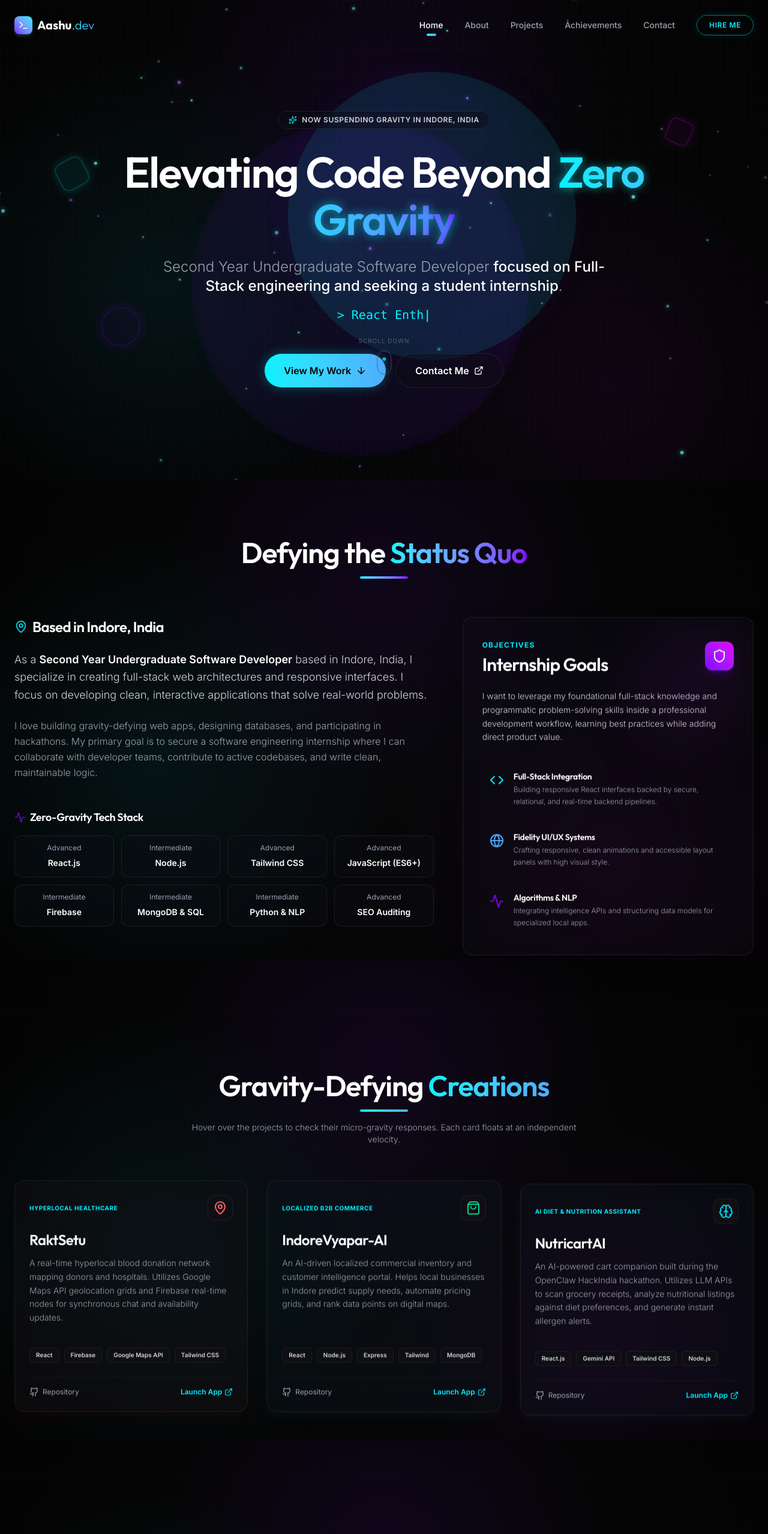
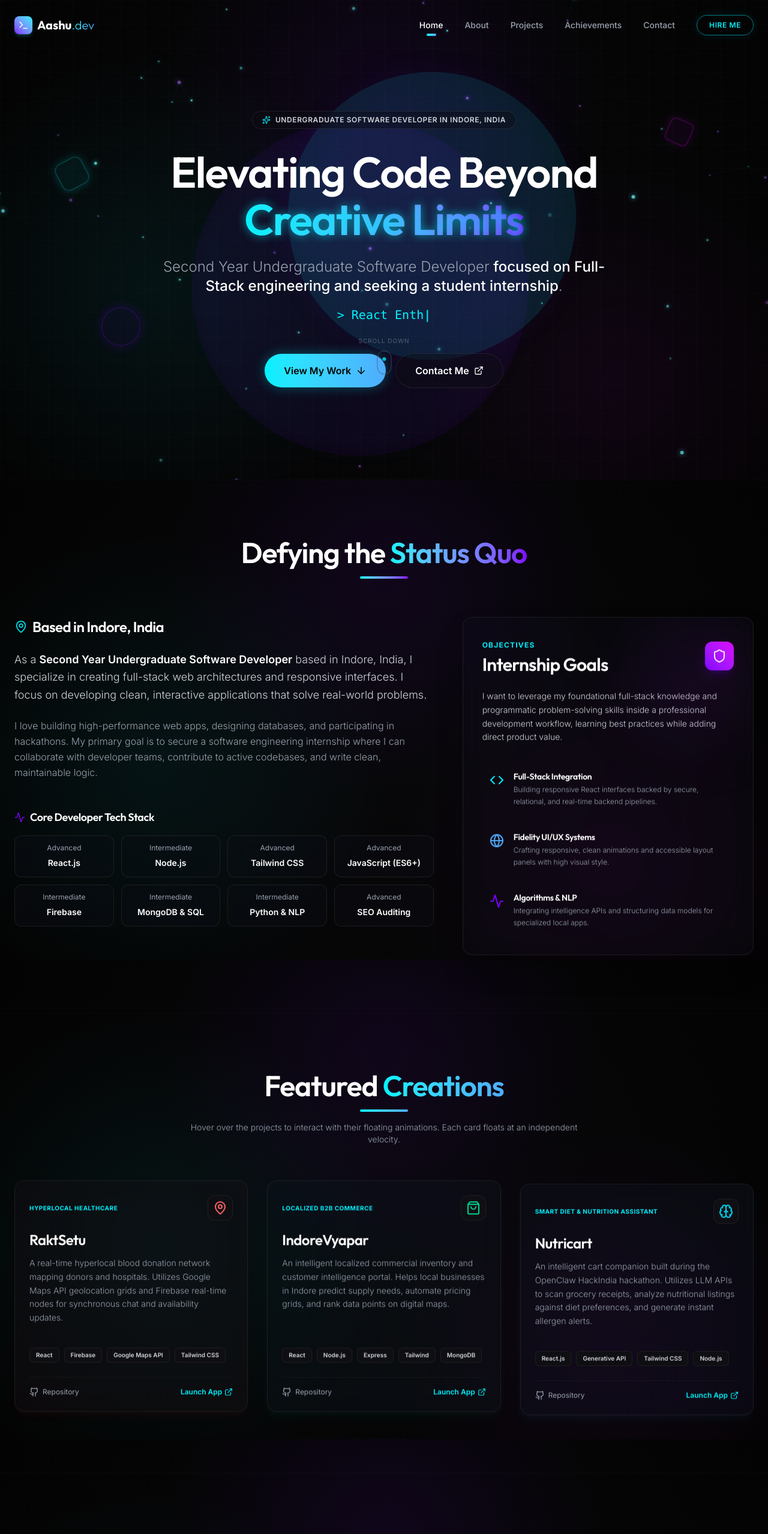
Before and after one commit to aashu2252/Portfolio, a React (Vite) app: page / in a window 1280 px wide. Shown: the top 2558 px of the page at 60% size. Built offline with nearby package versions, Linux system fonts and the light colour scheme.

Commit message:
refactor: scrub AI thematic keywords from comments, text content, and variables to align with student resume guidelines

```diff
--- a/index.html
+++ b/index.html
@@ -4,10 +4,10 @@
     <meta charset="UTF-8" />
     <link rel="icon" type="image/svg+xml" href="/src/favicon.svg" />
     <meta name="viewport" content="width=device-width, initial-scale=1.0" />
-    <meta name="description" content="Portfolio of a Second Year Undergraduate Software Developer seeking a Software Engineering Internship. Antigravity deep space dark theme." />
+    <meta name="description" content="Portfolio of a Second Year Undergraduate Software Developer seeking a Software Engineering Internship. Interactive deep space dark theme." />
     <meta name="keywords" content="Portfolio, Software Developer, Web Development, Indore, React, Tailwind CSS, Vite, Internship" />
     <meta name="author" content="Aashutosh Kumar Singh" />
-    <title>Antigravity | Second Year Undergraduate Software Developer</title>
+    <title>Aashutosh | Second Year Undergraduate Software Developer</title>
 
     <!-- Google Fonts -->
     <link rel="preconnect" href="https://fonts.googleapis.com">
--- a/src/App.jsx
+++ b/src/App.jsx
@@ -9,7 +9,7 @@ import Contact from './components/Contact';
 export default function App() {
   return (
     <div className="relative min-h-screen text-gray-200">
-      {/* Zero Gravity Starfield Canvas */}
+      {/* Floating Starfield Canvas */}
       <SpaceBackground />
 
       {/* Main Page Elements */}
--- a/src/components/About.jsx
+++ b/src/components/About.jsx
@@ -65,14 +65,14 @@ export default function About() {
             </p>
 
             <p className="text-gray-400 leading-relaxed font-light">
-              I love building gravity-defying web apps, designing databases, and participating in hackathons. My primary goal is to secure a software engineering internship where I can collaborate with developer teams, contribute to active codebases, and write clean, maintainable logic.
+              I love building high-performance web apps, designing databases, and participating in hackathons. My primary goal is to secure a software engineering internship where I can collaborate with developer teams, contribute to active codebases, and write clean, maintainable logic.
             </p>
 
             {/* Tech Stack Grid */}
             <div className="pt-6">
               <h4 className="text-lg font-outfit font-semibold text-gray-200 mb-4 flex items-center gap-2">
                 <Activity size={18} className="text-nebula-purple" />
-                Zero-Gravity Tech Stack
+                Core Developer Tech Stack
               </h4>
               <div className="grid grid-cols-2 sm:grid-cols-4 gap-3">
                 {skills.map((skill) => (
--- a/src/components/Achievements.jsx
+++ b/src/components/Achievements.jsx
@@ -17,7 +17,7 @@ export default function Achievements() {
       year: '2025',
       title: 'OpenClaw HackIndia Hackathon',
       role: 'Hackathon Competitor',
-      desc: 'Designed and built NutricartAI—an AI companion that parses grocery receipt facts and checks diet preferences in real-time.',
+      desc: 'Designed and built Nutricart—an intelligent companion that parses grocery receipt facts and checks diet preferences in real-time.',
       icon: <ShieldAlert className="text-rose-400" size={24} />,
       color: 'border-rose-500/30 text-rose-400',
       glow: 'shadow-rose-500/5',
--- a/src/components/Contact.jsx
+++ b/src/components/Contact.jsx
@@ -178,7 +178,7 @@ export default function Contact() {
                     <CheckCircle2 size={48} className="text-nebula-cyan mb-4 animate-bounce" />
                     <h4 className="text-xl font-outfit font-bold text-white mb-2">Message Received!</h4>
                     <p className="text-sm text-gray-400 font-light max-w-sm">
-                      Your transmission has cleared the gravity well. I will respond to your coordinates shortly.
+                      Your message has been successfully transmitted. I will get back to you shortly.
                     </p>
                   </motion.div>
                 )}
@@ -199,7 +199,7 @@ export default function Contact() {
           </div>
 
           <p className="text-xs text-gray-500 font-light">
-            © {new Date().getFullYear()} Aashutosh Kumar Singh. Defying gravity since 2025.
+            © {new Date().getFullYear()} Aashutosh Kumar Singh. Building for the web since 2025.
           </p>
 
           <div className="flex items-center space-x-4">
--- a/src/components/Hero.jsx
+++ b/src/components/Hero.jsx
@@ -58,7 +58,7 @@ export default function Hero() {
       <div className="absolute top-1/4 left-1/4 w-[35rem] h-[35rem] bg-nebula-purple/10 rounded-full blur-[120px] pointer-events-none animate-pulse-glow" />
       <div className="absolute bottom-1/4 right-1/4 w-[30rem] h-[30rem] bg-nebula-cyan/10 rounded-full blur-[100px] pointer-events-none animate-pulse-glow" style={{ animationDelay: '2s' }} />
 
-      {/* Floating Geometric Orbs (Antigravity Physics) */}
+      {/* Floating Geometric Orbs (Buoyant Physics) */}
       <motion.div
         className="absolute top-1/3 left-10 md:left-24 w-12 h-12 rounded-xl border border-nebula-cyan/30 bg-nebula-cyan/5 shadow-[0_0_15px_rgba(0,242,254,0.2)] pointer-events-none"
         animate={{
@@ -108,7 +108,7 @@ export default function Hero() {
         >
           <Sparkles size={14} className="text-nebula-cyan animate-pulse" />
           <span className="text-xs font-semibold tracking-wider uppercase text-gray-300">
-            Now suspending gravity in Indore, India
+            Undergraduate Software Developer in Indore, India
           </span>
         </motion.div>
 
@@ -121,7 +121,7 @@ export default function Hero() {
         >
           Elevating Code Beyond{' '}
           <span className="text-transparent bg-clip-text bg-gradient-to-r from-nebula-cyan via-nebula-blue to-nebula-purple text-glow-cyan">
-            Zero Gravity
+            Creative Limits
           </span>
         </motion.h1>
 
--- a/src/components/Projects.jsx
+++ b/src/components/Projects.jsx
@@ -17,9 +17,9 @@ export default function Projects() {
       demo: '#',
     },
     {
-      title: 'IndoreVyapar-AI',
+      title: 'IndoreVyapar',
       category: 'Localized B2B Commerce',
-      desc: 'An AI-driven localized commercial inventory and customer intelligence portal. Helps local businesses in Indore predict supply needs, automate pricing grids, and rank data points on digital maps.',
+      desc: 'An intelligent localized commercial inventory and customer intelligence portal. Helps local businesses in Indore predict supply needs, automate pricing grids, and rank data points on digital maps.',
       tech: ['React', 'Node.js', 'Express', 'Tailwind', 'MongoDB'],
       icon: <ShoppingBag className="text-emerald-400" size={24} />,
       gradient: 'from-emerald-500/10 to-teal-500/10',
@@ -30,10 +30,10 @@ export default function Projects() {
       demo: '#',
     },
     {
-      title: 'NutricartAI',
-      category: 'AI Diet & Nutrition Assistant',
-      desc: 'An AI-powered cart companion built during the OpenClaw HackIndia hackathon. Utilizes LLM APIs to scan grocery receipts, analyze nutritional listings against diet preferences, and generate instant allergen alerts.',
-      tech: ['React.js', 'Gemini API', 'Tailwind CSS', 'Node.js'],
+      title: 'Nutricart',
+      category: 'Smart Diet & Nutrition Assistant',
+      desc: 'An intelligent cart companion built during the OpenClaw HackIndia hackathon. Utilizes LLM APIs to scan grocery receipts, analyze nutritional listings against diet preferences, and generate instant allergen alerts.',
+      tech: ['React.js', 'Generative API', 'Tailwind CSS', 'Node.js'],
       icon: <Brain className="text-cyan-400" size={24} />,
       gradient: 'from-cyan-500/10 to-blue-500/10',
       border: 'group-hover:border-cyan-500/30',
@@ -51,14 +51,14 @@ export default function Projects() {
         {/* Title */}
         <div className="text-center mb-16">
           <h2 className="text-3xl md:text-5xl font-outfit font-extrabold mb-4">
-            Gravity-Defying{' '}
+            Featured{' '}
             <span className="text-transparent bg-clip-text bg-gradient-to-r from-nebula-cyan to-nebula-blue">
               Creations
             </span>
           </h2>
           <div className="w-20 h-1 bg-gradient-to-r from-nebula-cyan to-nebula-blue mx-auto rounded-full" />
           <p className="text-gray-400 font-light mt-4 max-w-2xl mx-auto text-sm">
-            Hover over the projects to check their micro-gravity responses. Each card floats at an independent velocity.
+            Hover over the projects to interact with their floating animations. Each card floats at an independent velocity.
           </p>
         </div>
 
--- a/src/components/SpaceBackground.jsx
+++ b/src/components/SpaceBackground.jsx
@@ -27,7 +27,7 @@ export default function SpaceBackground() {
         this.y = height + 10; // Start just off-screen bottom to float up
         this.size = Math.random() * 2 + 1;
         this.speedX = Math.random() * 0.4 - 0.2;
-        this.speedY = -(Math.random() * 0.5 + 0.1); // float upwards (antigravity)
+        this.speedY = -(Math.random() * 0.5 + 0.1); // float upwards (y-axis drift)
         this.opacity = Math.random() * 0.5 + 0.2;
         this.hue = Math.random() > 0.5 ? 180 : 270; // Cyan or Purple tint
       }
--- a/src/index.css
+++ b/src/index.css
@@ -125,7 +125,7 @@ h1, h2, h3, h4, h5, h6 {
   box-shadow: 0 0 15px rgba(0, 242, 254, 0.3);
 }
 
-/* Zero-gravity particle grid backgrounds */
+/* Particle grid backgrounds */
 .bg-grid-pattern {
   background-size: 40px 40px;
   background-image:
```
Also changed, not shown: src/favicon.svg, 1 other file (tests, documents, lock files or other folders).
